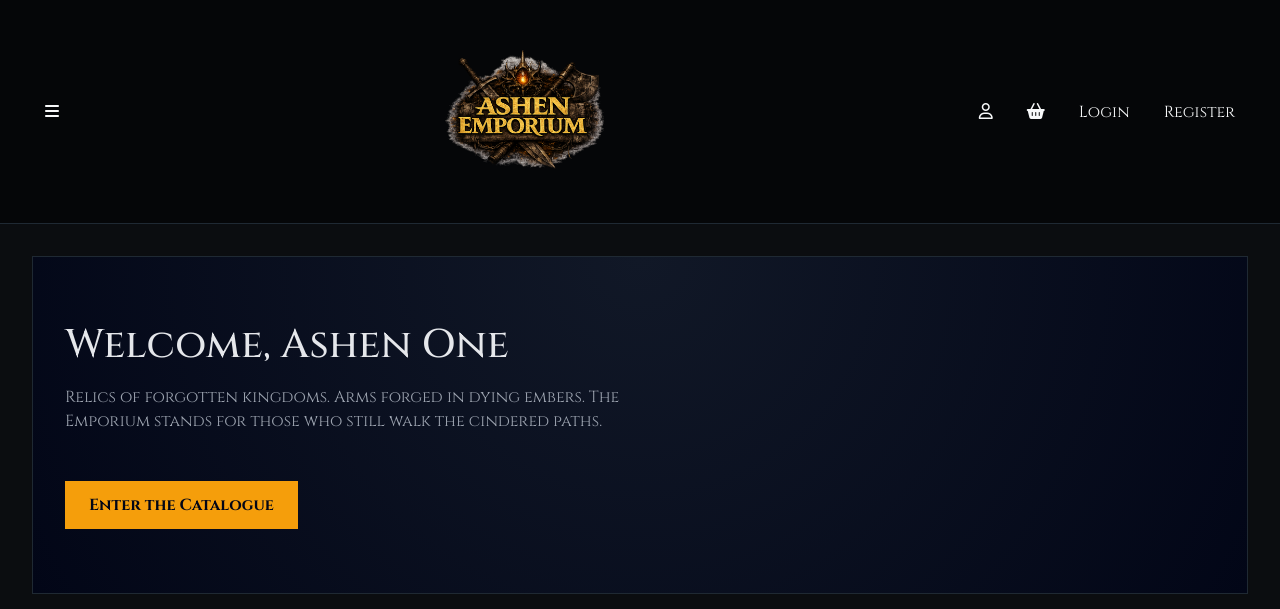
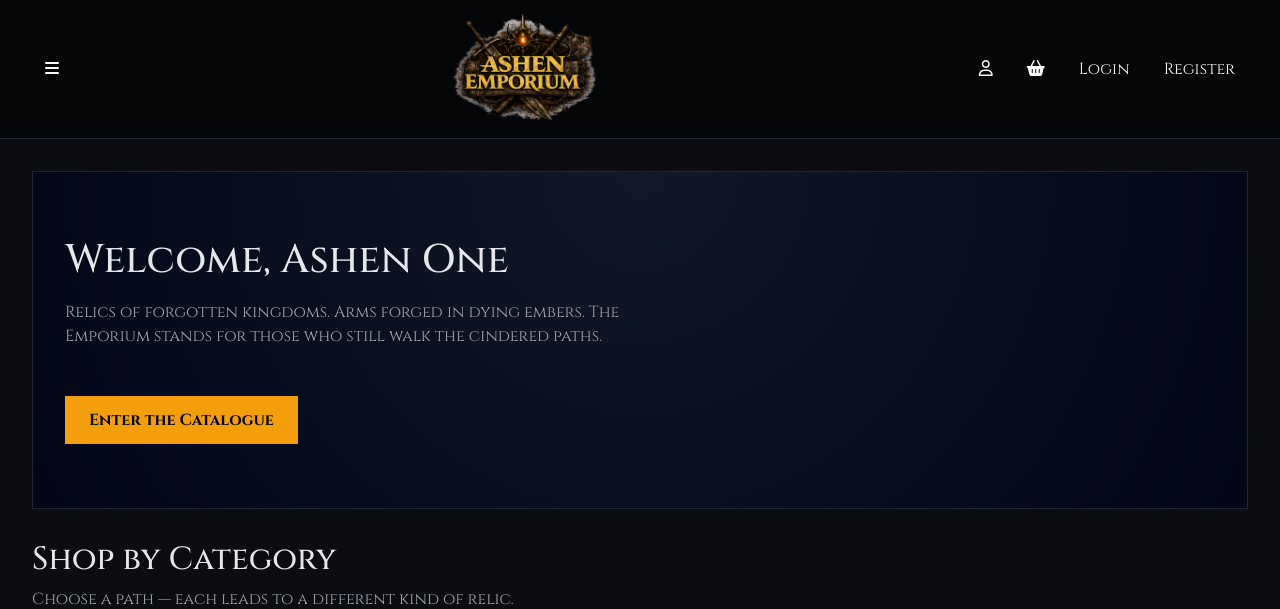
Before and after one commit to TGOSS1984/ashen-emporium, a Django app: page / in a window 1280 px wide. Shown: the top 609 px of the page. Run offline with Django 4.2, Linux system fonts and the light colour scheme; data that the repository does not hold is empty.

Commit message:
fix(logo): adjust logo size & remove duplicate load static from home.html

```diff
--- a/static/css/main.css
+++ b/static/css/main.css
@@ -34,7 +34,7 @@ h1, h2, h3 {
 }
 
 .ae-logo{
-    max-width: 200px;
+    max-width: 180px;
 }
 
 /* Layout */
--- a/templates/base.html
+++ b/templates/base.html
@@ -15,8 +15,8 @@
 <body>
 
 <header class="ae-header sticky-top">
-  <nav class="navbar navbar-expand-lg">
-    <div class="container">
+  <nav class="navbar navbar-expand-lg py-1">
+    <div class="container py-0">
       <!-- Left: hamburger -->
       <button class="btn ae-icon-btn me-2"
               type="button"
--- a/templates/core/home.html
+++ b/templates/core/home.html
@@ -1,4 +1,6 @@
 {% extends "base.html" %}
+
+{% load static %}
 
 {% block title %}Ashen Emporium{% endblock %}
 
@@ -72,7 +74,7 @@
         <a class="product-card" href="{{ product.get_absolute_url }}">
           <div class="thumb">
             {% with img=product.primary_image %}
-            {% load static %}
+
               {% if img %}
                 <img src="{{ img.url }}" alt="{{ product.name }}">
               {% else %}
@@ -107,7 +109,7 @@
         <a class="product-card" href="{{ product.get_absolute_url }}">
           <div class="thumb">
             {% with img=product.primary_image %}
-            {% load static %}
+
               {% if img %}
                 <img src="{{ img.url }}" alt="{{ product.name }}">
               {% else %}
```
